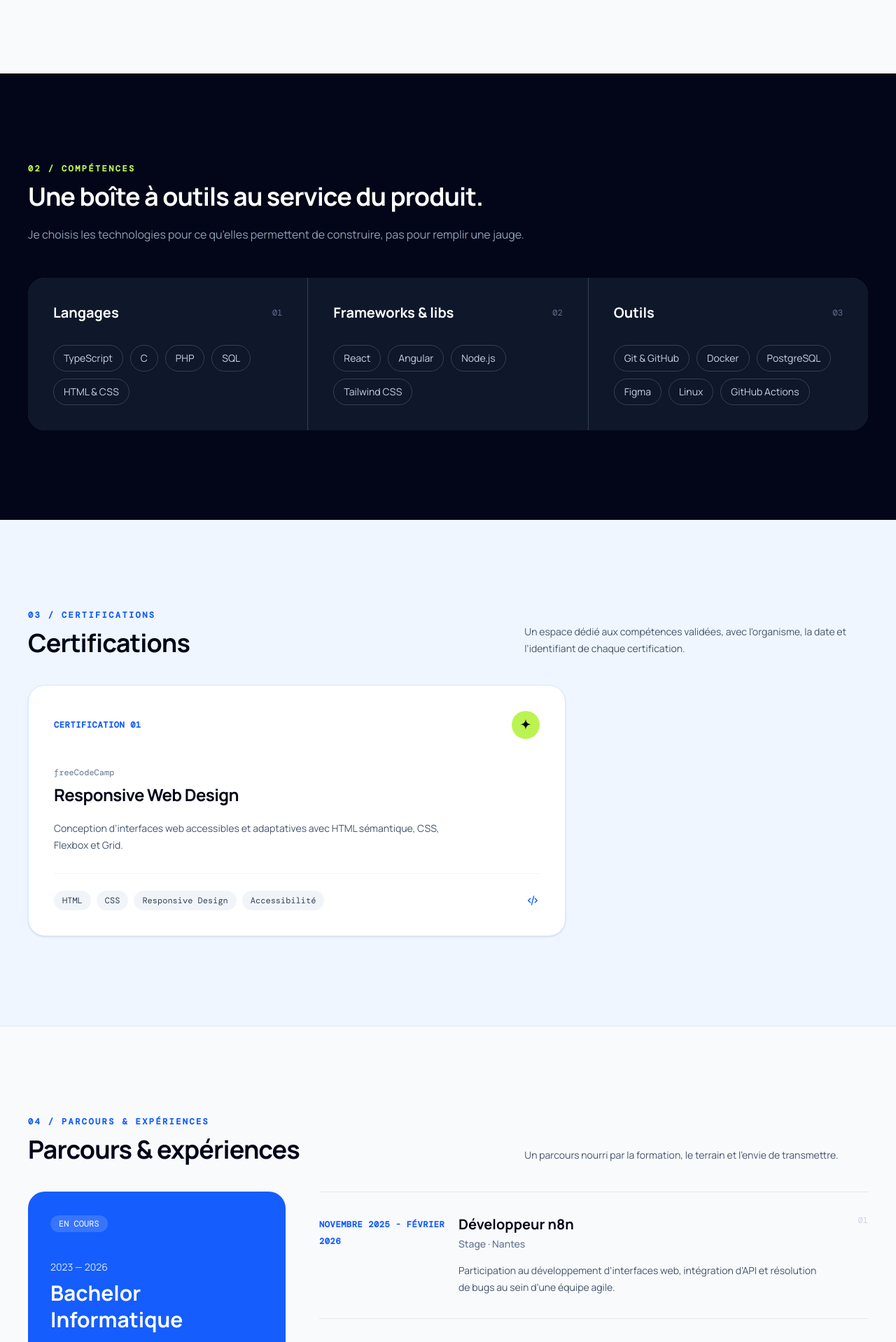
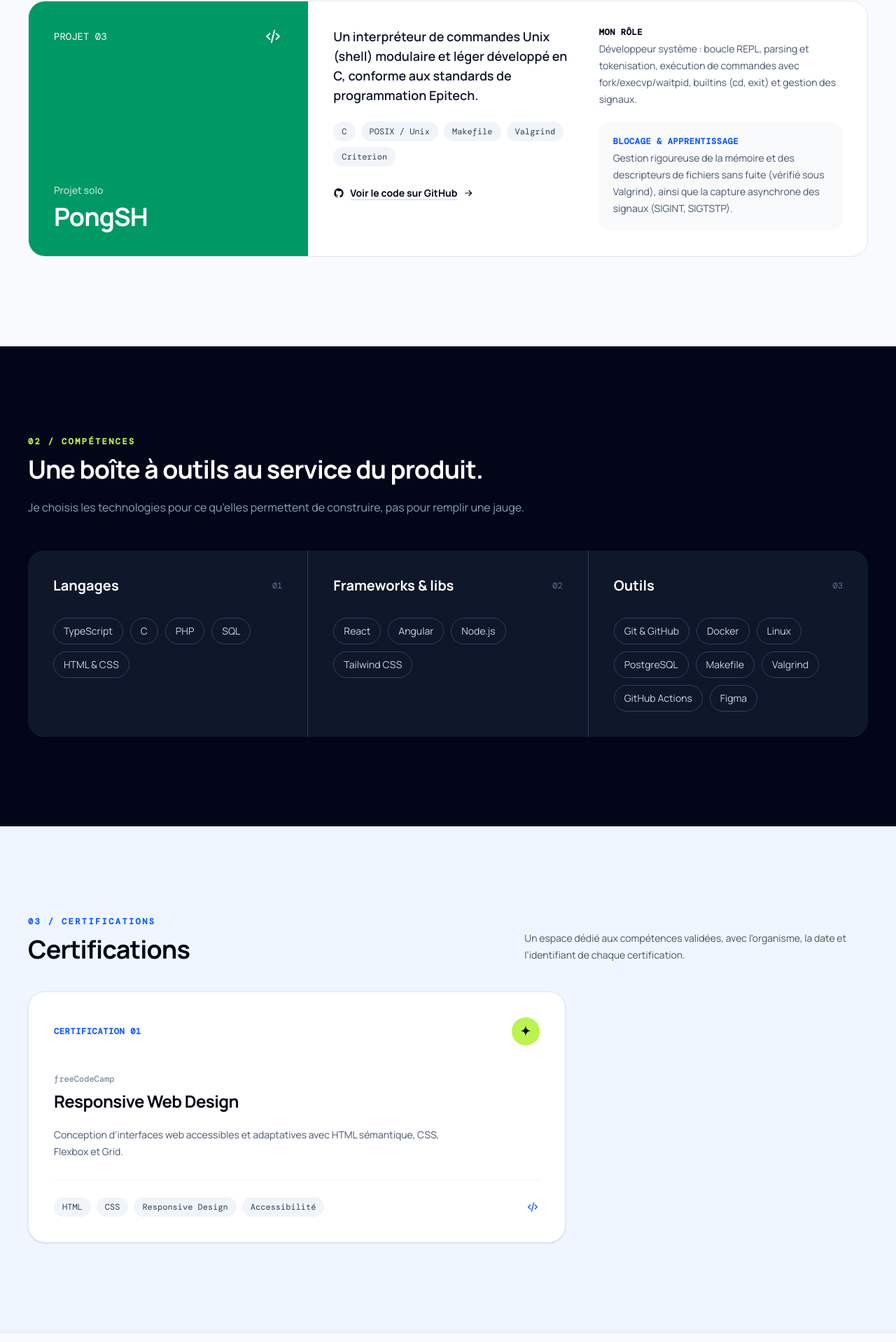
Before and after one commit to guiiireg/portfolio, a React (Vite) app: page / in a window 1280 px wide. Shown: the part 1845-3763 px from the top of the page at 70% size. Built offline with nearby package versions, Linux system fonts and the light colour scheme.

Commit message:
feat: add PongSH project, update tools and adjust experiences

```diff
--- a/src/App.tsx
+++ b/src/App.tsx
@@ -162,6 +162,19 @@ const projects = [
     github: "https://github.com/guiiireg/code-quest",
     accent: "bg-violet-600",
   },
+  {
+    number: "03",
+    title: "PongSH",
+    type: "Projet solo",
+    pitch:
+      "Un interpréteur de commandes Unix (shell) modulaire et léger développé en C, conforme aux standards de programmation Epitech.",
+    stack: ["C", "POSIX / Unix", "Makefile", "Valgrind", "Criterion"],
+    role: "Développeur système : boucle REPL, parsing et tokenisation, exécution de commandes avec fork/execvp/waitpid, builtins (cd, exit) et gestion des signaux.",
+    learning:
+      "Gestion rigoureuse de la mémoire et des descripteurs de fichiers sans fuite (vérifié sous Valgrind), ainsi que la capture asynchrone des signaux (SIGINT, SIGTSTP).",
+    github: "https://github.com/guiiireg/pongsh",
+    accent: "bg-emerald-600",
+  },
 ]
 
 const skills = [
@@ -178,10 +191,12 @@ const skills = [
     items: [
       "Git & GitHub",
       "Docker",
+      "Linux",
       "PostgreSQL",
+      "Makefile",
+      "Valgrind",
+      "GitHub Actions",
       "Figma",
-      "Linux",
-      "GitHub Actions",
     ],
   },
 ]
@@ -199,16 +214,16 @@ const certifications = [
 
 const experiences = [
   {
+    period: "Depuis Février 2026",
+    title: "Streamer & YouTubeur",
+    meta: "Création de contenu · Indépendant",
+    text: "Lives et vidéos autour du développement informatique : vulgarisation, projets en direct et animation d’une communauté tech anglophone.",
+  },
+  {
     period: "Novembre 2025 - Février 2026",
     title: "Développeur n8n",
     meta: "Stage · Nantes",
     text: "Participation au développement d’interfaces web, intégration d’API et résolution de bugs au sein d’une équipe agile.",
-  },
-  {
-    period: "Depuis Février 2026",
-    title: "Streamer & YouTubeur",
-    meta: "Création de contenu · Indépendant",
-    text: "Lives et vidéos autour du développement informatique : vulgarisation, projets en direct et animation d’une communauté tech anglophone.",
   },
   {
     period: "Octobre 2024 - Décembre 2024",
@@ -217,7 +232,7 @@ const experiences = [
     text: "Autonomie, sens du service et gestion des priorités et résolution de problèmes dans un environnement rythmé.",
   },
   {
-    period: "Édition 2024",
+    period: "Édition 2023",
     title: "Bénévole au DevFest",
     meta: "DevFest Nantes",
     text: "Accueil des participants, accompagnement des speakers et soutien logistique d’un événement majeur de la communauté dev.",
```
